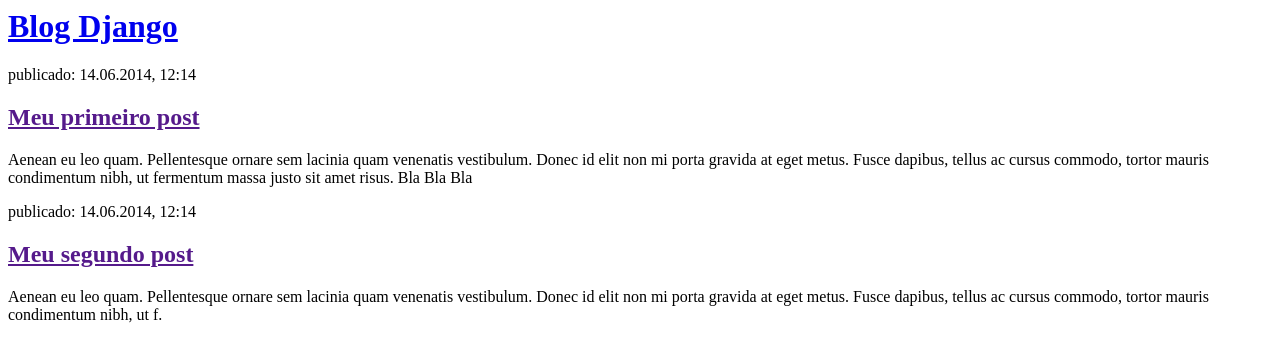
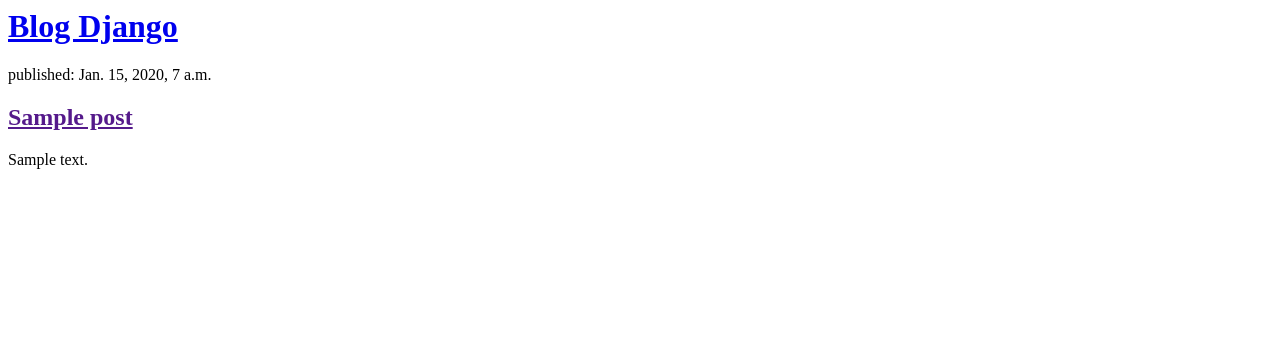
Before and after one commit to ALMARSOLA/my-first-blog, a Django app: page / in a window 1280 px wide. Shown: the top 362 px of the page. Run offline with Django 3.2, Linux system fonts and the light colour scheme; tables that the repository leaves empty hold one stand-in row (values such as "Sample post").

Commit message:
Modified templates to display posts from database.

```diff
--- a/mysite/blog/templates/blog/post_list.html
+++ b/mysite/blog/templates/blog/post_list.html
@@ -7,25 +7,12 @@
       <h1><a href="/">Blog Django</a></h1>
     </div>
 
+    {% for post in posts %}
     <div>
-      <p>publicado: 14.06.2014, 12:14</p>
-      <h2><a href="">Meu primeiro post</a></h2>
-      <p>
-        Aenean eu leo quam. Pellentesque ornare sem lacinia quam venenatis
-        vestibulum. Donec id elit non mi porta gravida at eget metus. Fusce
-        dapibus, tellus ac cursus commodo, tortor mauris condimentum nibh, ut
-        fermentum massa justo sit amet risus. Bla Bla Bla
-      </p>
+      <p>published: {{ post.published_date }}</p>
+      <h2><a href="">{{ post.title }}</a></h2>
+      <p>{{ post.text|linebreaksbr }}</p>
     </div>
-
-    <div>
-      <p>publicado: 14.06.2014, 12:14</p>
-      <h2><a href="">Meu segundo post</a></h2>
-      <p>
-        Aenean eu leo quam. Pellentesque ornare sem lacinia quam venenatis
-        vestibulum. Donec id elit non mi porta gravida at eget metus. Fusce
-        dapibus, tellus ac cursus commodo, tortor mauris condimentum nibh, ut f.
-      </p>
-    </div>
+    {% endfor %}
   </body>
 </html>
--- a/mysite/blog/views.py
+++ b/mysite/blog/views.py
@@ -1,4 +1,7 @@
 from django.shortcuts import render
+from django.utils import timezone
+from .models import Post
 
 def post_list(request):
-    return render(request, 'blog/post_list.html', {})
+    posts = Post.objects.filter(published_date__lte=timezone.now()).order_by('published_date')
+    return render(request, 'blog/post_list.html', {'posts': posts})
```
